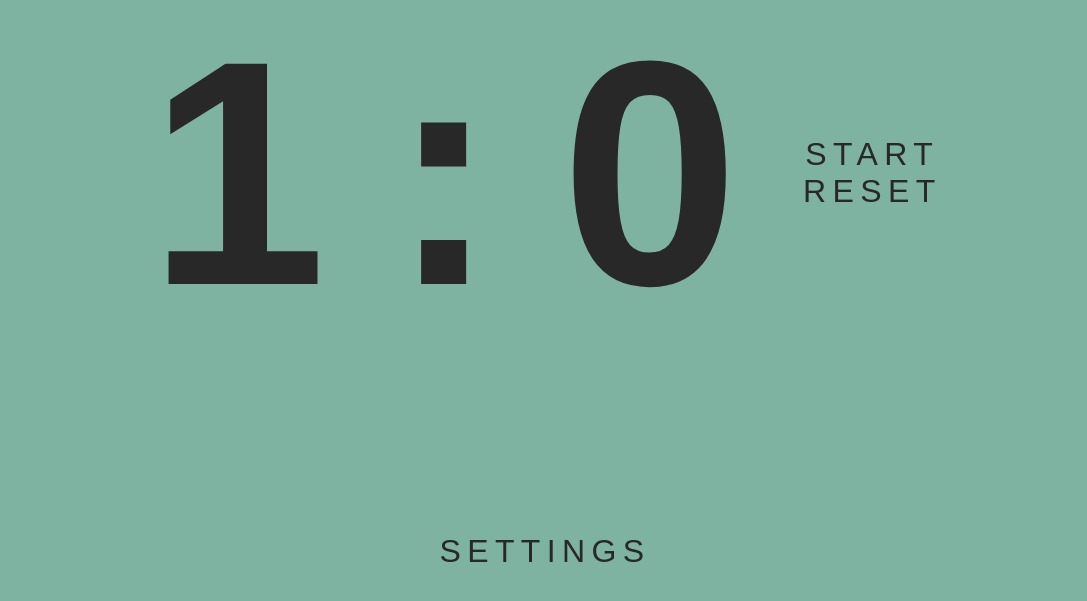
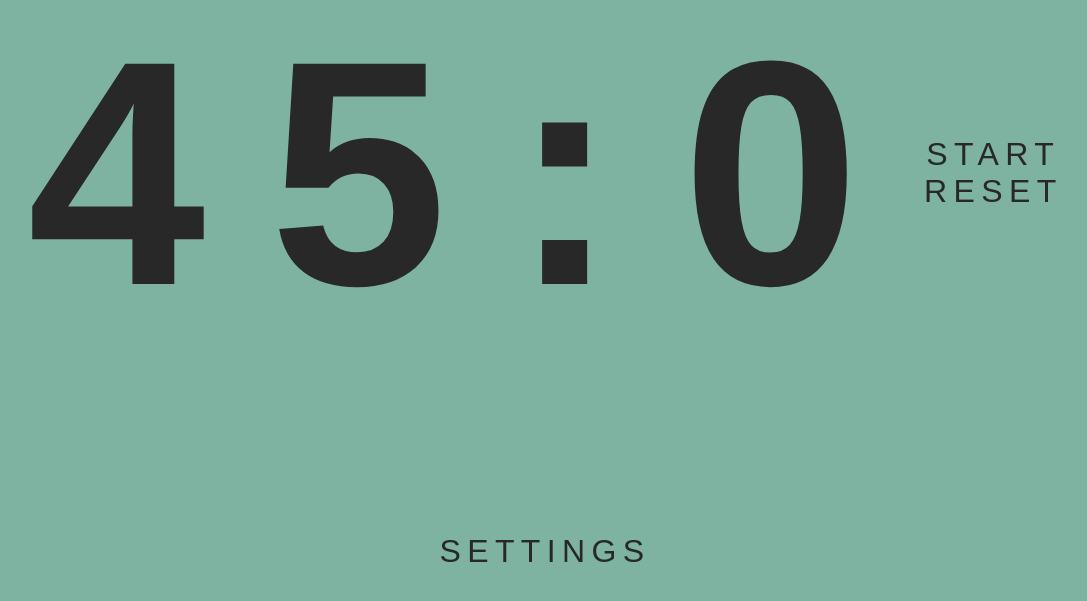
Before and after one commit to acm-sp85/pomodoro-time, a React (Create React App) app in the folder client/: page / in a window 1280 px wide. Shown: the part 187-788 px from the top of the page, without its empty margins (95-1182 px from the left). Built offline with nearby package versions, Linux system fonts and the light colour scheme; a web font is replaced by a local one.

Commit message:
adding HandleKeyDown inside of Settings Modal to be able to exit

```diff
--- a/client/src/App.js
+++ b/client/src/App.js
@@ -4,8 +4,8 @@ import React, { useState } from 'react';
 import Settings from './components/Settings';
 
 function App() {
-  let [minutesPomodoro, setMinutesPomodoro] = useState(1);
-  let [minutesBreak, setMinutesBreak] = useState(2);
+  let [minutesPomodoro, setMinutesPomodoro] = useState(45);
+  let [minutesBreak, setMinutesBreak] = useState(15);
   let [showModal, setShowModal] = useState(false);
   return (
     <div>
@@ -16,7 +16,7 @@ function App() {
       </p>
       {showModal ? (
         <div className="modal main-container">
-          <Settings />
+          <Settings setShowModal={setShowModal} showModal={showModal} />
         </div>
       ) : (
         <></>
--- a/client/src/components/Settings.js
+++ b/client/src/components/Settings.js
@@ -1,9 +1,25 @@
-import React from 'react';
+import { useEffect } from 'react';
 
-function Settings() {
+function Settings(props) {
   const click = () => {
     console.log('clicked');
   };
+  useEffect(() => {
+    window.scrollTo(0, 0);
+    window.addEventListener('keydown', handleKeyDown);
+
+    return () => {
+      window.removeEventListener('keydown', handleKeyDown);
+    };
+  }, []);
+
+  const handleKeyDown = (e) => {
+    console.log('get me out');
+    if (e.key === 'Escape') {
+      props.setShowModal(!props.showModal);
+    }
+  };
+
   return (
     <div>
       <p className="buttons-inverted" onClick={click}>
--- a/client/src/components/Timer.js
+++ b/client/src/components/Timer.js
@@ -9,20 +9,10 @@ function Timer(props) {
   let [toggleTakingBreak, setToggleTakingBreak] = useState(true);
   let [toggle, setToggle] = useState(false);
   let [startTimer, setStartTimer] = useState();
-
   const { Howl, Howler } = require('howler');
-
-  const playSound = (src) => {
-    const sound = new Howl({
-      src,
-    });
-
-    sound.play();
-    console.log('sound playing?');
-  };
-
   const audioClips = [Bell];
 
+  //COUNTDOWN LOGIC
   let countDown = () => {
     if (seconds === 0 && minutes === 0) {
       setToggleTakingBreak(!toggleTakingBreak);
@@ -44,6 +34,7 @@ function Timer(props) {
     }
   };
 
+  //START-PAUSE action
   const timer = () => {
     if (!toggle) {
       setToggle((toggle = !toggle));
@@ -53,14 +44,23 @@ function Timer(props) {
       setToggle((toggle = !toggle));
     }
   };
+
+  //RESET BUTTON
   const reset = () => {
-    console.log('reset');
     setSeconds(0);
     if (toggleTakingBreak) {
       setMinutes(props.minutesPomodoro || 45);
     } else {
       setMinutes(props.minutesBreak || 5);
     }
+  };
+  //AUDIO EFFECT PLAYER
+  const playSound = (src) => {
+    const sound = new Howl({
+      src,
+    });
+
+    sound.play();
   };
 
   Howler.volume(0.5);
```
